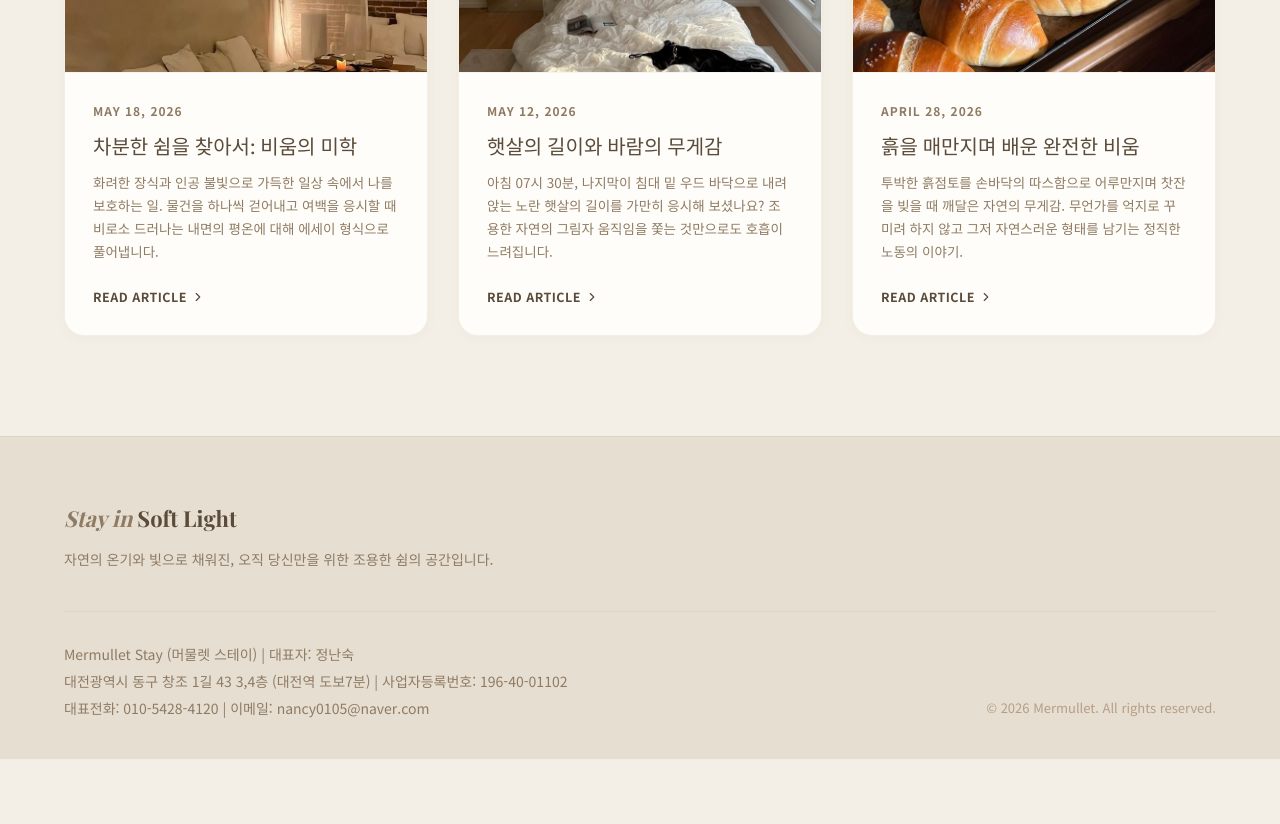
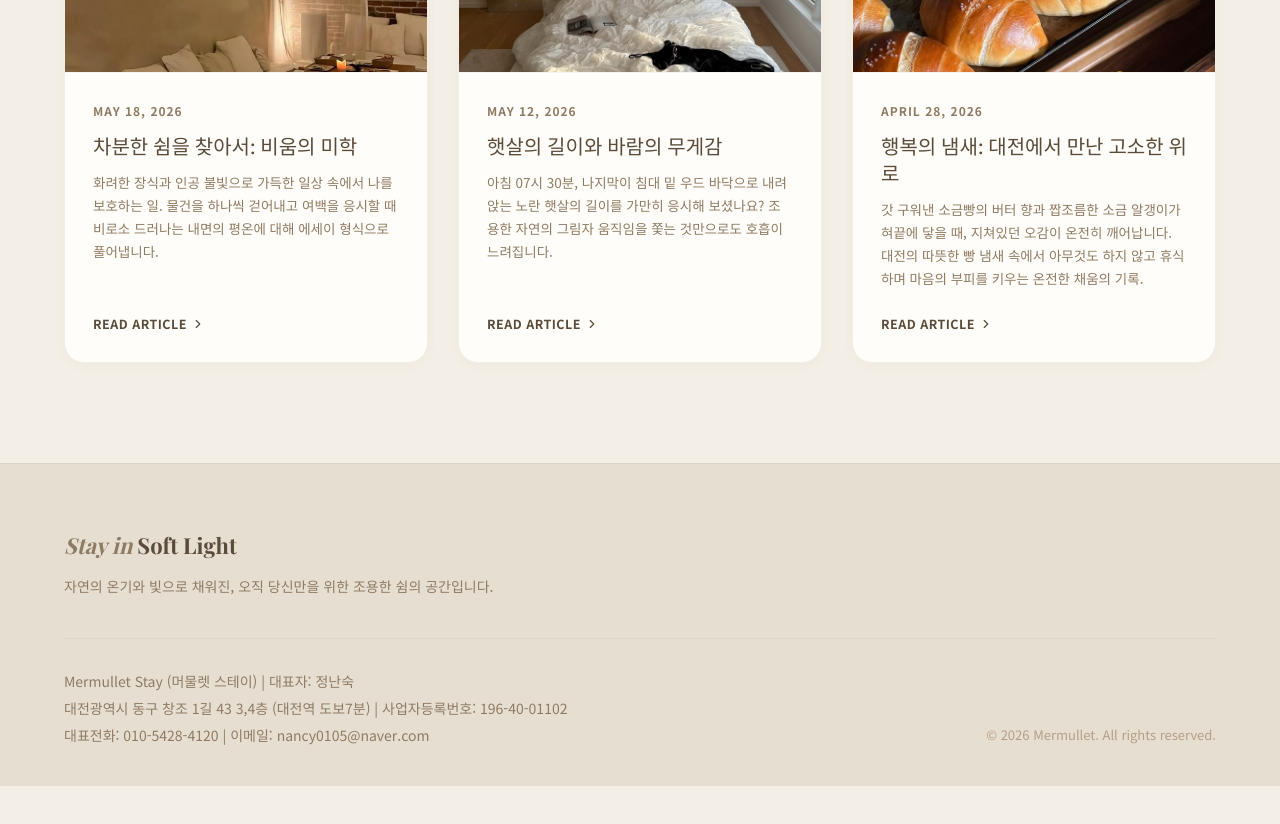
Before and after one commit to werzxcvu4521xspe-ctrl/mermullte_web, a Next.js app: page /blog in a window 1280 px wide. Shown: the part 960-1784 px from the top of the page. Built offline with nearby package versions, Linux system fonts and the light colour scheme; no server answers; a web font is replaced by a local one.

Commit message:
Update: Thu May 21 17:06:36 KST 2026

```diff
--- a/src/app/blog/page.js
+++ b/src/app/blog/page.js
@@ -21,8 +21,8 @@ const BLOGS = [
   {
     id: 'post-3',
     date: 'APRIL 28, 2026',
-    title: '흙을 매만지며 배운 완전한 비움',
-    desc: '투박한 흙점토를 손바닥의 따스함으로 어루만지며 찻잔을 빚을 때 깨달은 자연의 무게감. 무언가를 억지로 꾸미려 하지 않고 그저 자연스러운 형태를 남기는 정직한 노동의 이야기.',
+    title: '행복의 냄새: 대전에서 만난 고소한 위로',
+    desc: '갓 구워낸 소금빵의 버터 향과 짭조름한 소금 알갱이가 혀끝에 닿을 때, 지쳐있던 오감이 온전히 깨어납니다. 대전의 따뜻한 빵 냄새 속에서 아무것도 하지 않고 휴식하며 마음의 부피를 키우는 온전한 채움의 기록.',
     img: '/images/menu.jpg'
   }
 ];
--- a/src/app/page.js
+++ b/src/app/page.js
@@ -60,7 +60,7 @@ export default async function Home() {
       const filesToCopy = [
         { src: 'media__1779298896802.jpg', dest: 'room2.jpg' },
         { src: 'media__1779298905323.jpg', dest: 'room1.jpg' },
-        { src: 'media__1779350613776.jpg', dest: 'menu.jpg' },
+        { src: 'media__1779348099605.jpg', dest: 'menu.jpg' },
         { src: 'media__1779298911253.jpg', dest: 'lamps.jpg' },
         { src: 'media__1779298916447.jpg', dest: 'dining.jpg' },
         { src: 'media__1779301254393.jpg', dest: 'yoga.jpg' },
```
